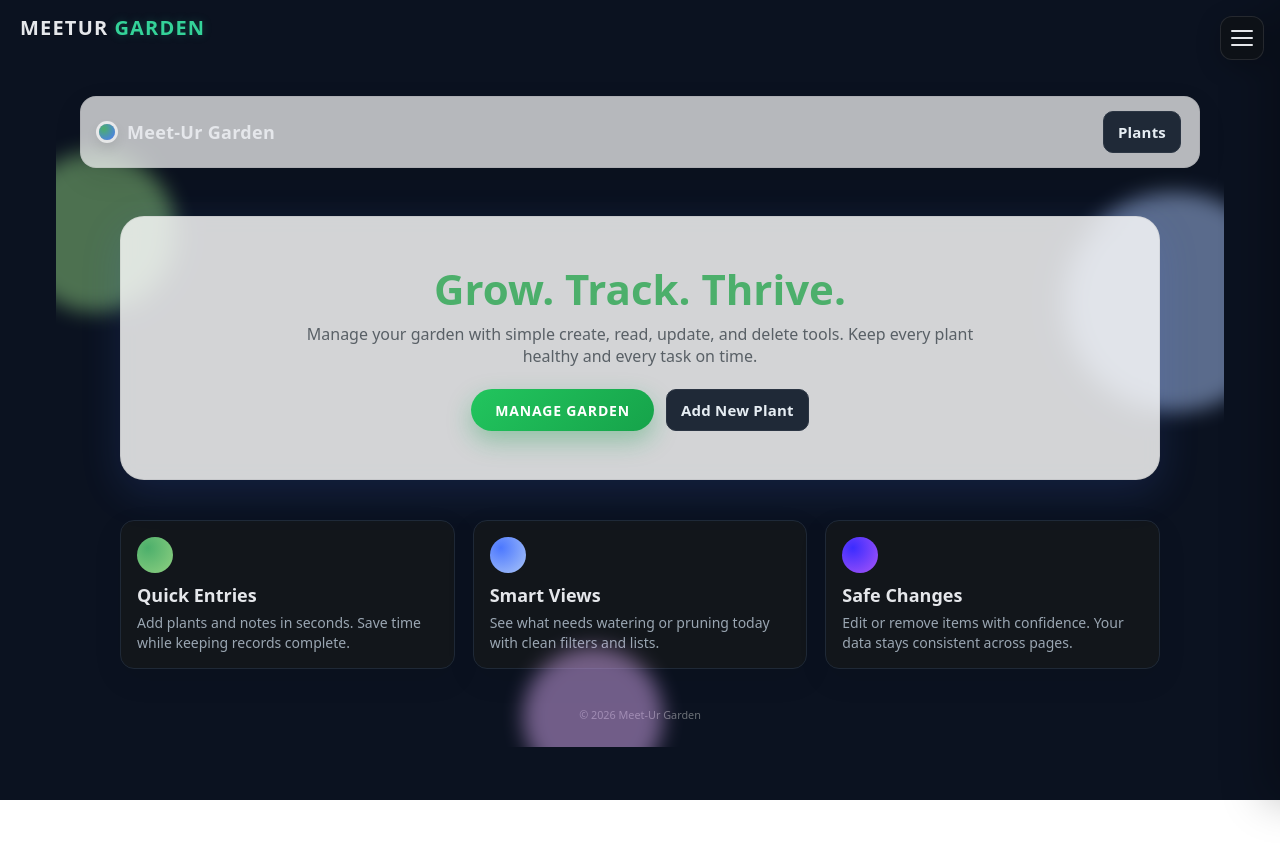
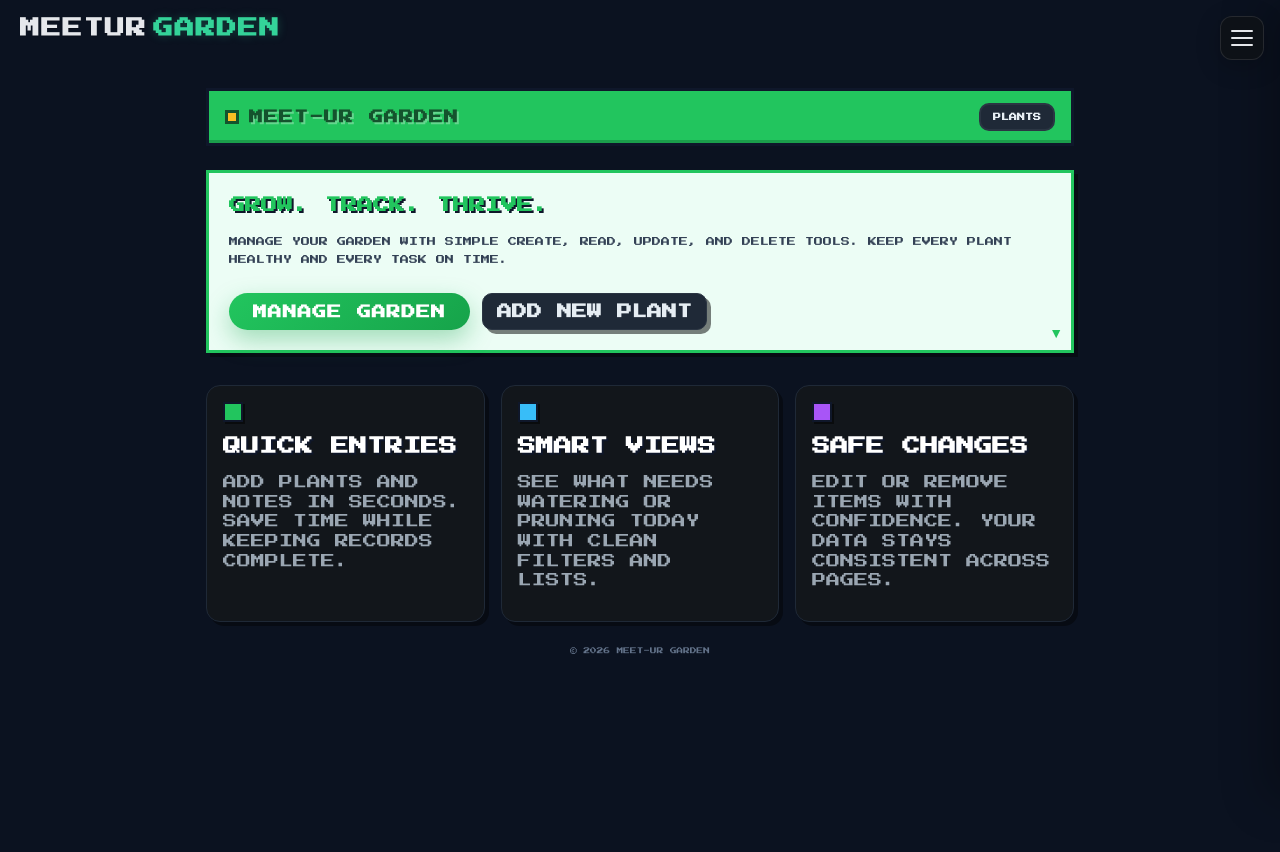
Before and after one commit to RenataSei/meetur-garden-thesis, a React (Create React App) app in the folder frontend/: page / in a window 1280 px wide. Shown: the top 852 px of the page. Before the commit the page ends 800 px from the top, so only its background shows below. Built offline with nearby package versions, Linux system fonts and the light colour scheme; no server answers; sample sign-in values are in the browser's storage.

Commit message:
tried a better pixelated look. subject to change, waiting for groupmates response

```diff
--- a/frontend/src/pages/Home.css
+++ b/frontend/src/pages/Home.css
@@ -1,139 +1,245 @@
-/* ===== Color System (from your palette) ===== */
-:root{
-  --green-600:#4caf6b;   /* primary green */
-  --green-400:#8fd081;   /* light green */
-  --beige-50:#fbf2dd;    /* beige background */
-  --yellow-300:#f5d66f;
-  --gray-400:#b3b5b8;
-  --gray-700:#3a3b3f;
-  --blue-500:#4c78ff;
-  --blue-300:#a9c4f7;
-  --indigo-600:#3b2cff;
-  --purple-500:#a855f7;
-  --purple-300:#d6a8f0;
-  --orange-400:#f39a4a;
-  --white:#ffffff;
-  --black:#111111;
+/* ===== 1. FONTS & SETUP ===== */
+@import url("https://fonts.googleapis.com/css2?family=Press+Start+2P&display=swap");
 
-  --radius-xl: 24px;
-  --radius-full: 999px;
-  --shadow-1: 0 10px 30px rgba(0,0,0,.08);
-  --shadow-2: 0 12px 40px rgba(76,120,255,.15);
+:root {
+  /* --- MIDNIGHT GREENHOUSE PALETTE (Same as before) --- */
+  --bg-deep:      #0f172a;
+  --bg-card:      #1e293b;
+  --bg-screen:    #ecfdf5;
+
+  --leaf-green:   #22c55e;
+  --dark-green:   #14532d;
+
+  --weather-blue: #38bdf8;
+  --pure-white:   #ffffff;
+
+  --text-on-dark: #f8fafc;
+  --text-on-light:#334155;
+
+  /* --- SMALLER SETTINGS --- */
+  --border-width: 3px; /* Thinner border (was 4px) */
+  --shadow-hard:  4px 4px 0px rgba(0,0,0,0.4); /* Smaller shadow (was 6px) */
 }
 
-/* ===== Page ===== */
-*{box-sizing:border-box}
-html,body,#root{height:100%}
-body{margin:0;font-family:Inter,system-ui,Segoe UI,Arial,sans-serif;color:var(--gray-700);background:
-linear-gradient(135deg, var(--green-400) 0%, var(--beige-50) 55%, var(--blue-300) 100%)}
-
-.home{
-  min-height:100%;
-  display:flex;
-  flex-direction:column;
-  position:relative;
-  overflow:hidden;
-  padding:24px;
+/* NUCLEAR PIXEL OVERRIDE */
+* {
+  box-sizing: border-box;
+  font-family: "Press Start 2P", cursive !important;
 }
 
-/* Floating color bubbles inspired by your swatches */
-.bubble{
-  position:absolute; border-radius:50%; filter:blur(8px); opacity:.55; pointer-events:none;
-  box-shadow: inset 0 0 0 1px rgba(0,0,0,.06);
-}
-.bubble--green{ width:160px; height:160px; left:-40px; top:80px; background:var(--green-400)}
-.bubble--blue{  width:220px; height:220px; right:-60px; top:120px; background:var(--blue-300)}
-.bubble--purple{width:140px; height:140px; left:40%; bottom:-40px; background:var(--purple-300)}
-
-/* ===== Header ===== */
-.home__header{
-  display:flex; align-items:center; justify-content:space-between;
-  background:rgba(255,255,255,.7); backdrop-filter:blur(8px);
-  padding:14px 18px; border-radius:16px; box-shadow:var(--shadow-1);
-  border:1px solid rgba(0,0,0,.06);
-}
-.brand{display:flex; align-items:center; gap:12px}
-.brand__dot{
-  width:16px; height:16px; border-radius:50%;
-  background: radial-gradient(circle at 30% 30%, var(--green-600), var(--blue-500));
-  box-shadow:0 0 0 3px rgba(255,255,255,.7), 0 6px 14px rgba(0,0,0,.15);
-}
-.brand__name{margin:0; font-size:18px; letter-spacing:.3px}
-
-/* ===== Hero ===== */
-.hero{
-  margin:48px auto 12px;
-  width:min(1040px,100%);
-  background:rgba(255,255,255,.82);
-  backdrop-filter: blur(10px);
-  border:1px solid rgba(0,0,0,.06);
-  box-shadow:var(--shadow-2);
-  border-radius:var(--radius-xl);
-  padding:48px 28px;
-  text-align:center;
-}
-.hero__title{
-  margin:0 0 10px; font-size:42px; line-height:1.15;
-  color:var(--green-600);
-}
-.hero__text{
-  margin:0 auto 22px; max-width:720px; font-size:16px; color:#596066;
-}
-.hero__cta{display:flex; gap:12px; justify-content:center; flex-wrap:wrap}
-
-/* ===== Buttons ===== */
-.btn{
-  appearance:none; border:0; cursor:pointer; text-decoration:none;
-  padding:12px 18px; border-radius:999px; font-weight:600; font-size:15px; letter-spacing:.2px;
-  transition:transform .08s ease, box-shadow .2s ease, background .2s ease, color .2s ease;
-  display:inline-flex; align-items:center; gap:8px;
-}
-.btn:active{ transform:translateY(1px) }
-
-.btn--primary{
-  background:linear-gradient(180deg, var(--green-600), #3f9b5d);
-  color:var(--white); box-shadow:0 10px 20px rgba(76,175,107,.28);
-}
-.btn--primary:hover{ box-shadow:0 14px 26px rgba(76,175,107,.35) }
-
-.btn--secondary{
-  background:var(--white);
-  border:1px solid rgba(0,0,0,.08);
-  color:var(--blue-500);
-}
-.btn--secondary:hover{ background:#f6f8ff; border-color:rgba(76,120,255,.35) }
-
-.btn--ghost{
-  background:transparent; border:1px solid rgba(0,0,0,.08); color:#2d3136; padding:8px 14px;
-}
-.btn--ghost:hover{ background:rgba(255,255,255,.6) }
-
-/* ===== Features ===== */
-.features{
-  margin:28px auto 0;
-  width:min(1040px,100%);
-  display:grid; grid-template-columns:repeat(3,minmax(0,1fr));
-  gap:18px;
-}
-.card{
-  background:rgba(255,255,255,.86);
-  border:1px solid rgba(0,0,0,.06);
-  border-radius:18px; padding:20px; box-shadow:var(--shadow-1);
-}
-.card__icon{ width:36px; height:36px; border-radius:50%; margin-bottom:10px }
-.card__icon--green{ background:radial-gradient(circle at 30% 30%, var(--green-600), var(--green-400)) }
-.card__icon--blue{  background:radial-gradient(circle at 30% 30%, var(--blue-500),  var(--blue-300)) }
-.card__icon--purple{background:radial-gradient(circle at 30% 30%, var(--indigo-600), var(--purple-500)) }
-.card__title{ margin:0 0 6px; font-size:18px }
-.card__text{ margin:0; color:#61666c; font-size:14.5px }
-
-/* ===== Footer ===== */
-.home__footer{
-  margin-top:36px; text-align:center; color:#6c7177; font-size:13px;
+html {
+  -webkit-font-smoothing: none;
+  image-rendering: pixelated;
 }
 
-/* ===== Responsive ===== */
-@media (max-width: 900px){
-  .hero__title{ font-size:34px }
-  .features{ grid-template-columns:1fr; }
+body {
+  margin: 0;
+  background-color: var(--bg-deep);
+  color: var(--text-on-dark);
 }
+
+/* ===== 2. LAYOUT (Tighter) ===== */
+.home {
+  max-width: 900px; /* Narrower width */
+  margin: 0 auto;
+  padding: 16px; /* Less padding on the sides */
+  min-height: 100vh;
+  display: flex;
+  flex-direction: column;
+}
+
+.bubble { display: none; }
+
+/* ===== 3. HEADER (Compact Status Bar) ===== */
+.home__header {
+  display: flex;
+  align-items: center;
+  justify-content: space-between;
+
+  background-color: var(--leaf-green);
+  color: var(--dark-green);
+
+  padding: 12px 16px; /* Smaller padding */
+  border: var(--border-width) solid var(--bg-deep);
+  border-radius: 0;
+  box-shadow: inset 0 -3px 0 rgba(0,0,0,0.2);
+
+  margin-bottom: 24px;
+}
+
+.brand {
+  display: flex;
+  align-items: center;
+  gap: 10px;
+}
+
+.brand__dot {
+  width: 14px; /* Smaller dot */
+  height: 14px;
+  background-color: #fbbf24;
+  border: 3px solid var(--dark-green);
+  border-radius: 0;
+}
+
+.brand__name {
+  font-size: 14px; /* Reduced from 24px to 14px */
+  margin: 0;
+  text-transform: uppercase;
+  color: var(--dark-green);
+  letter-spacing: 1px;
+  text-shadow: 2px 2px 0 rgba(255,255,255,0.3);
+}
+
+/* Header Button */
+.home__header nav .btn {
+  font-size: 8px; /* Tiny button text */
+  padding: 8px 12px;
+  border-width: 2px;
+  box-shadow: none;
+}
+
+/* ===== 4. HERO (Compact Dialogue Box) ===== */
+.hero {
+  background-color: var(--bg-screen);
+  color: var(--text-on-light);
+
+  padding: 20px; /* Reduced padding */
+  border: var(--border-width) solid var(--leaf-green);
+  border-radius: 0;
+  box-shadow: var(--shadow-hard);
+
+  text-align: left;
+  margin-bottom: 32px;
+  position: relative;
+}
+
+/* The Blinking Cursor */
+.hero::after {
+  content: "▼";
+  position: absolute;
+  bottom: 8px;
+  right: 8px;
+  color: var(--leaf-green);
+  font-size: 14px;
+  animation: blink 0.8s infinite steps(2, start);
+}
+@keyframes blink { 50% { opacity: 0; } }
+
+.hero__title {
+  font-size: 16px; /* Reduced from 22px */
+  line-height: 1.5;
+  color: var(--leaf-green);
+  text-shadow: 2px 2px 0 var(--bg-deep);
+  margin-top: 0;
+  margin-bottom: 16px;
+  text-transform: uppercase;
+}
+
+.hero__text {
+  font-size: 9px; /* Slightly smaller body text */
+  line-height: 2.0;
+  color: var(--text-on-light);
+  max-width: 100%;
+  margin-bottom: 24px;
+  text-transform: uppercase;
+}
+
+.hero__cta {
+  display: flex;
+  gap: 12px;
+  flex-wrap: wrap;
+}
+
+/* ===== 5. BUTTONS (Smaller Actions) ===== */
+.btn {
+  appearance: none;
+  cursor: pointer;
+  text-decoration: none;
+  display: inline-flex;
+  align-items: center;
+  justify-content: center;
+
+  font-size: 9px; /* Smaller font */
+  text-transform: uppercase;
+  padding: 12px 16px; /* Much smaller padding */
+
+  border: var(--border-width) solid var(--bg-deep);
+  border-radius: 0;
+  box-shadow: 4px 4px 0 rgba(0,0,0,0.5);
+  transition: transform 0.1s, box-shadow 0.1s;
+}
+
+.btn:active {
+  transform: translate(2px, 2px);
+  box-shadow: 2px 2px 0 rgba(0,0,0,0.5);
+}
+
+.btn--primary {
+  background-color: var(--leaf-green);
+  color: var(--dark-green);
+}
+
+.btn--secondary {
+  background-color: var(--bg-deep);
+  color: var(--pure-white);
+  border-color: var(--leaf-green);
+}
+
+/* ===== 6. CARDS (Compact Grid) ===== */
+.features {
+  display: grid;
+  grid-template-columns: repeat(3, 1fr);
+  gap: 16px; /* Tighter gap */
+}
+
+.card {
+  background-color: var(--bg-card);
+  border: var(--border-width) solid var(--bg-deep);
+  padding: 16px; /* Reduced padding */
+  border-radius: 0;
+  position: relative;
+  box-shadow: var(--shadow-hard);
+}
+
+.card__icon {
+  width: 20px; /* Smaller icons */
+  height: 20px;
+  margin-bottom: 12px;
+  border: 2px solid var(--bg-deep);
+  box-shadow: 2px 2px 0 rgba(0,0,0,0.5);
+}
+
+.card__icon--green { background-color: var(--leaf-green); }
+.card__icon--blue  { background-color: var(--weather-blue); }
+.card__icon--purple{ background-color: #a855f7; }
+
+.card__title {
+  font-size: 10px; /* Reduced from 12px */
+  margin: 0 0 8px;
+  color: var(--pure-white);
+  line-height: 1.4;
+  text-transform: uppercase;
+  text-shadow: 2px 2px 0 var(--bg-deep);
+}
+
+.card__text {
+  font-size: 8px; /* Smallest readable size */
+  line-height: 1.8;
+  color: #94a3b8;
+  text-transform: uppercase;
+}
+
+/* ===== 7. FOOTER ===== */
+.home__footer {
+  margin-top: 24px;
+  text-align: center;
+  font-size: 8px;
+  color: #64748b;
+  text-transform: uppercase;
+}
+
+/* ===== MOBILE ===== */
+@media (max-width: 900px) {
+  .features { grid-template-columns: 1fr; }
+  .btn { width: 100%; }
+}
```
